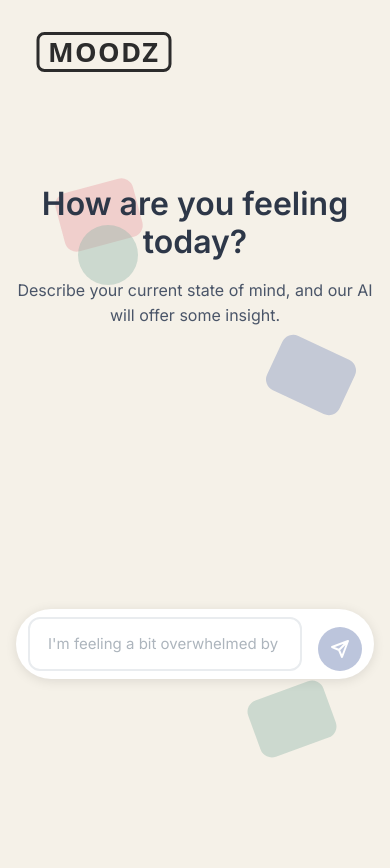
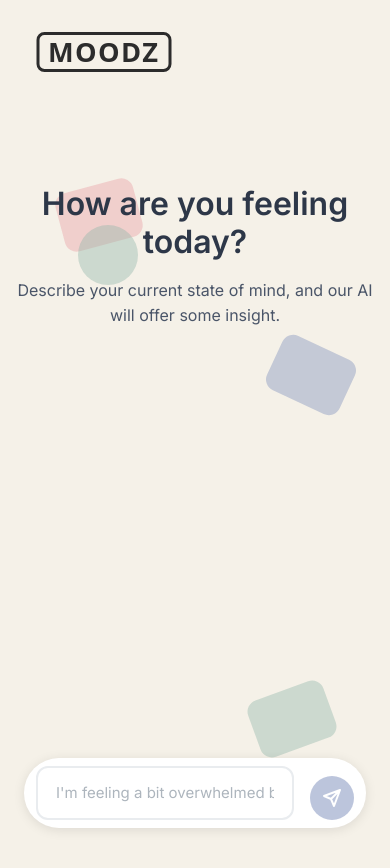
Before and after one commit to sandil2003/MOODZ, an Angular app in the folder moodz-frontend/: page /mood-agent in a window 390 px wide. Shown: the top 868 px of the page. Built offline with nearby package versions, Linux system fonts and the light colour scheme.

Commit message:
ui enhancements

```diff
--- a/moodz-frontend/src/app/pages/mood-agent/mood-agent.css
+++ b/moodz-frontend/src/app/pages/mood-agent/mood-agent.css
@@ -75,7 +75,8 @@
 .content {
     max-width: 700px;
     margin: 0 auto;
-    padding: 2rem;
+    padding: 2rem 2rem 120px 2rem;
+    /* Extra bottom padding for fixed input */
     position: relative;
     z-index: 5;
 }
@@ -217,7 +218,17 @@
 
 /* Input Section */
 .input-section {
-    margin-top: 2rem;
+    position: fixed;
+    bottom: 0;
+    left: 0;
+    right: 0;
+    padding: 1.5rem 2rem;
+    z-index: 100;
+}
+
+.input-section .input-wrapper {
+    max-width: 700px;
+    margin: 0 auto;
 }
 
 .input-wrapper {
@@ -348,7 +359,11 @@
 /* Responsive */
 @media (max-width: 768px) {
     .content {
-        padding: 1rem;
+        padding: 1rem 1rem 100px 1rem;
+    }
+
+    .input-section {
+        padding: 1rem 1.5rem;
     }
 
     .welcome-title {
```
